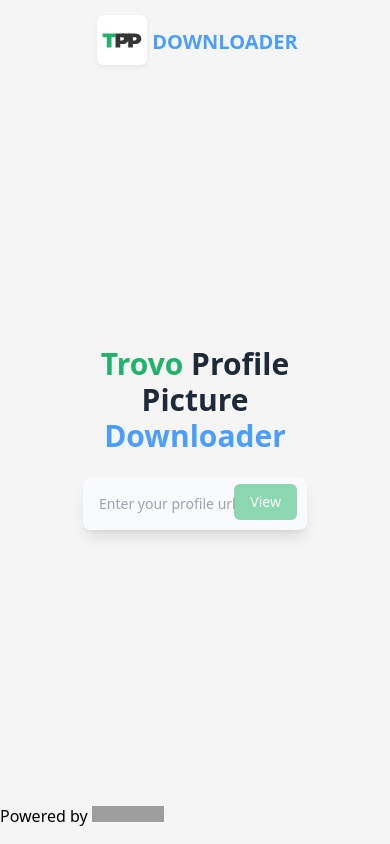
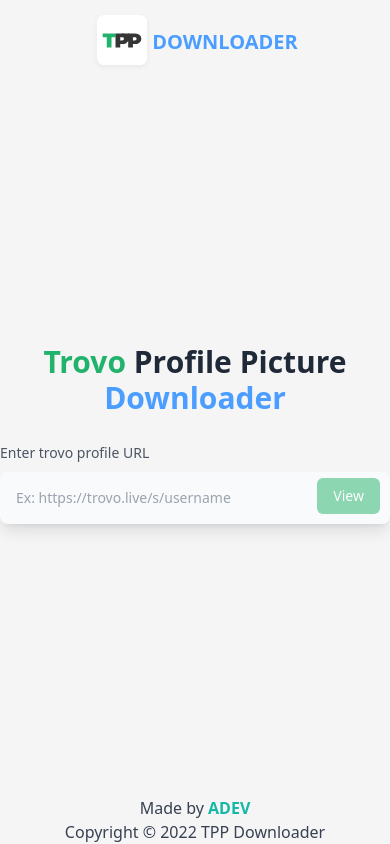
Before and after one commit to ADEV-00/tpp-downloader, a Next.js app: page / in a window 390 px wide. Built offline with nearby package versions, Linux system fonts and the light colour scheme; grey boxes are pictures that could not be loaded.

Commit message:
responsivnes

```diff
--- a/pages/index.tsx
+++ b/pages/index.tsx
@@ -17,7 +17,7 @@
       !profileUrl.includes("trovo.live/s/") ||
       profileUrl === "https://trovo.live/s/"
     ) {
-      toast.error("Please enter a valid url");
+      toast.error("Please enter a valid URL");
       return;
     }
 
@@ -52,7 +52,7 @@
   };
 
   return (
-    <div className="w-full h-screen bg-[#F5F5F5] flex flex-col">
+    <div className="w-full min-h-screen bg-[#F5F5F5] flex flex-col">
       <Head>
         <title>TPP Downloader</title>
         <meta name="description" content="Generated by create next app" />
@@ -66,18 +66,18 @@
         </div>
       </nav>
 
-      <main className="flex-1 flex flex-row justify-center items-center flex-wrap">
-        <div className="w-[30%] min-w-56 flex flex-col items-center">
+      <main className="flex-1 flex flex-row justify-center items-center flex-wrap gap-x-7">
+        <div className="max-w-[25rem] min-w-56 flex flex-col items-center">
           <div className="font-extrabold text-3xl text-gray-800 text-center mb-6 fade-in-down">
             <span className="text-[#21B36C]">Trovo</span> Profile Picture{" "}
             <span className="text-[#4B9EFF]">Downloader</span>
           </div>
-          <div className="fade-in-down-delay-1 w-full">
+          <div className="fade-in-down-delay-1 w-full space-y-2">
             <label
               htmlFor="search"
-              className="mb-2 text-sm font-medium text-gray-900 sr-only dark:text-gray-300"
+              className="mb-2 text-sm font-medium text-gray-600 dark:text-gray-300"
             >
-              Enter your profile url
+              Enter trovo profile URL
             </label>
             <div className="relative">
               <input
@@ -85,7 +85,7 @@
                 type="search"
                 id="search"
                 className="block p-4 pl-4 w-full text-sm text-gray-900 bg-gray-50 rounded-lg shadow-lg focus:ring-[#21B36C] focus:border focus:border-[#21B36C] outline-none "
-                placeholder="Enter your profile url"
+                placeholder="Ex: https://trovo.live/s/username"
               />
               {loading ? (
                 <button className="text-white absolute animate-pulse right-2.5 bottom-2.5 bg-[#21B36C] hover:shadow-lg focus:ring-4 focus:outline-none focus:ring-[#28b47063] font-medium rounded-md text-sm px-4 py-2">
@@ -107,8 +107,8 @@
           </div>
         </div>
         {profileImage && (
-          <div className="fade-in-left w-1/4 flex flex-col items-center">
-            <div className="w-72 h-72 p-3 relative bg-white shadow-lg rounded-lg mb-5">
+          <div className="fade-in-left max-w-[20rem] flex flex-col items-center">
+            <div className="w-52 h-52 sm:w-72 sm:h-72 p-3 relative bg-white shadow-lg rounded-lg mb-5">
               <div className="relative w-full h-full rounded-md overflow-hidden">
                 <Image
                   src={profileImage}
@@ -119,7 +119,7 @@
             </div>
             <button
               onClick={() => downloadImage()}
-              className="bg-[#4B9EFF] w-56 py-3 rounded-lg flex flex-row items-center justify-center text-white font-bold transition-all 1s ease-in hover:shadow-lg"
+              className="bg-[#4B9EFF] w-52 sm:w-56 py-3 rounded-lg flex flex-row items-center justify-center text-white font-bold transition-all 1s ease-in hover:shadow-lg"
             >
               Download
               <div className="ml-3">
@@ -141,17 +141,15 @@
         )}
       </main>
 
-      <footer className="w-full h-10">
+      <footer className="w-full flex justify-center items-center text-gray-700 flex-col fade-in-down-delay-2">
         <a
-          href="https://vercel.com?utm_source=create-next-app&utm_medium=default-template&utm_campaign=create-next-app"
+          href="https://github.com/ADEV-00"
           target="_blank"
           rel="noopener noreferrer"
         >
-          Powered by{" "}
-          <span>
-            <Image src="/vercel.svg" alt="Vercel Logo" width={72} height={16} />
-          </span>
+          Made by <span className="text-teal-500 font-bold">ADEV</span>
         </a>
+        <div>Copyright © 2022 TPP Downloader</div>
       </footer>
       <Toaster position="top-right" />
     </div>
```
